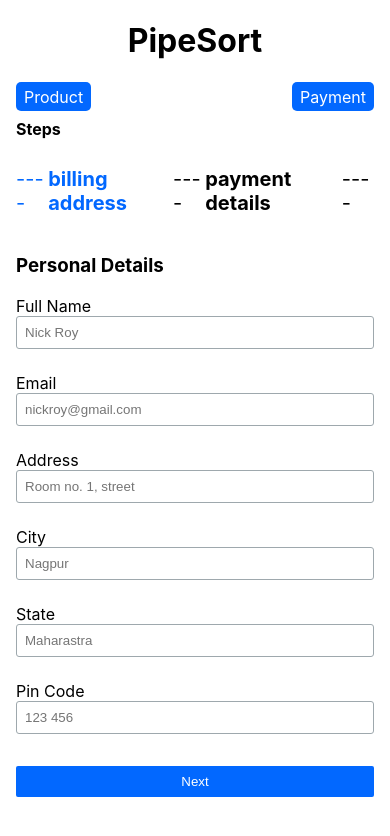
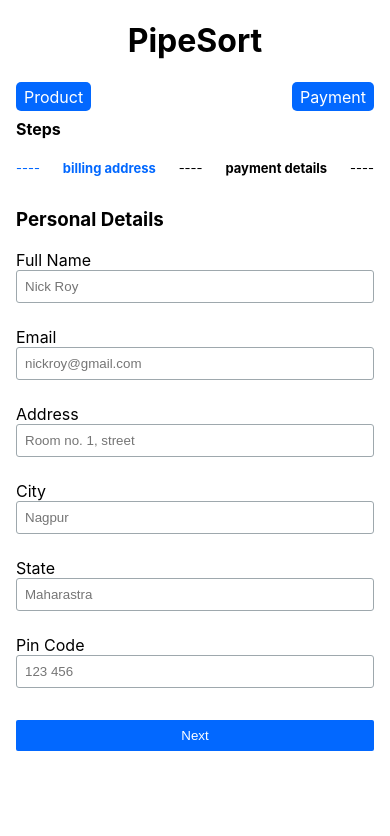
Before and after one commit to MayurBhowad/pipesort, a React (Create React App) app: page /payment in a window 390 px wide. Shown: the top 836 px of the page. Built offline with nearby package versions, Linux system fonts and the light colour scheme.

Commit message:
step form UI

```diff
--- a/src/components/payment/AddDetails.component.js
+++ b/src/components/payment/AddDetails.component.js
@@ -38,11 +38,21 @@
         '& h2': {
             margin: '.5rem 0',
             fontSize: '20px',
+
+            [theme.breakpoints.down(400)]: {
+                fontSize: '13px',
+                cursor: 'pointer',
+            }
         },
 
         '& p': {
-            fontSize: '20px'
+            fontSize: '20px',
+
+            [theme.breakpoints.down(400)]: {
+                fontSize: '13px',
+            }
         },
+
     },
     personalDetails: {
         flex: 1,
@@ -94,6 +104,9 @@
     const [expDate, setExpDate] = useState('')
     const [cvv, setCvv] = useState('')
 
+    const [isForm1Submited, setIsForm1Submited] = useState(false);
+    const [isForm2Submited, setIsForm2Submited] = useState(false);
+
     const onsubmit = () => {
         alert(`input values: ${fullName}, ${email}, ${address}, ${address}, ${city}, ${state}, ${pincode}, ${cardNumber}, ${cardName}, ${expDate}, ${cvv}`)
     }
@@ -107,22 +120,26 @@
                     <h4>Steps</h4>
                     <div className={classes.stepListItem}>
                         <p className={classes.active}>----</p>
-                        <h2 className={classes.active}>billing address</h2>
-                        <p >----</p>
-                        <h2 >payment details</h2>
-                        <p>----</p>
+                        <h2 className={classes.active} onClick={e => setIsForm1Submited(false)}>billing address</h2>
+                        <p className={isForm1Submited ? classes.active : null}>----</p>
+                        <h2 className={isForm1Submited ? classes.active : null} onClick={e => setIsForm1Submited(false)}>payment details</h2>
+                        <p className={isForm1Submited ? classes.active : null}>----</p>
                     </div>
                 </div>
-                <div className={classes.personalDetails} >
-                    <PersonalDetails setFullName={setFullName} setEmail={setEmail} setAddress={setAddress} setCity={setCity} setState={setState} setPincode={setPincode} />
-                </div>
-                {/* <div className={classes.gap}></div>
-                <div className={classes.paymentDetails} >
-                    <PaymentDetails setCardNumbe={setCardNumber} setCardName={setCardName} setExpDate={setExpDate} setCvv={setCvv} />
+                {!isForm1Submited &&
+                    <div className={classes.personalDetails} >
+                        <PersonalDetails setIsForm1Submited={setIsForm1Submited} setFullName={setFullName} setEmail={setEmail} setAddress={setAddress} setCity={setCity} setState={setState} setPincode={setPincode} />
+                    </div>
+                }
+                {/* <div className={classes.gap}></div> */}
+                {(isForm1Submited && !isForm2Submited) &&
+                    <div className={classes.paymentDetails} >
+                        <PaymentDetails setCardNumbe={setCardNumber} setCardName={setCardName} setExpDate={setExpDate} setCvv={setCvv} />
+                    </div>
+                }
+                {/* <div className={classes.submitBtn} >
+                    <button onClick={onsubmit}>Next</button>
                 </div> */}
-                <div className={classes.submitBtn} >
-                    <button onClick={onsubmit}>Next</button>
-                </div>
             </div>
         </div>
     )
--- a/src/components/payment/details/PaymentDetails.component.js
+++ b/src/components/payment/details/PaymentDetails.component.js
@@ -21,6 +21,27 @@
 
         '& span': {
             color: '#778891'
+        },
+    },
+    submitBtn: {
+        margin: '2rem 0',
+        '& button': {
+            width: '100%',
+            padding: '.5rem',
+            color: '#ffffff',
+
+            cursor: 'pointer',
+
+            border: 'none',
+            borderRadius: '2px',
+
+            backgroundColor: '#0268FF',
+
+            transition: 'all .5s',
+
+            '&:hover': {
+                backgroundColor: '#014CE6',
+            }
         },
     },
 }))
@@ -68,6 +89,11 @@
 
             </Grid>
 
+            <div className={classes.submitBtn} >
+                <button onClick={onsubmit}>Submit</button>
+            </div>
+
+
         </div>
     )
 }
--- a/src/components/payment/details/PersonalDetails.component.js
+++ b/src/components/payment/details/PersonalDetails.component.js
@@ -18,6 +18,27 @@
             outline: 'none',
         },
     },
+    submitBtn: {
+        margin: '2rem 0',
+        '& button': {
+            width: '100%',
+            padding: '.5rem',
+            color: '#ffffff',
+
+            cursor: 'pointer',
+
+            border: 'none',
+            borderRadius: '2px',
+
+            backgroundColor: '#0268FF',
+
+            transition: 'all .5s',
+
+            '&:hover': {
+                backgroundColor: '#014CE6',
+            }
+        },
+    },
 }))
 
 function PersonalDetails(props) {
@@ -25,7 +46,11 @@
     const [spacing1, setSpacing1] = useState(12)
     const [spacing2, setSpacing2] = useState(12)
     const { width } = useWindowDimensions()
-    const { setFullName, setEmail, setAddress, setCity, setState, setPincode } = props;
+    const { setIsForm1Submited, setFullName, setEmail, setAddress, setCity, setState, setPincode } = props;
+
+    const onsubmit = () => {
+        setIsForm1Submited(true)
+    }
 
     useEffect(() => {
         if (width > 768) {
@@ -69,6 +94,9 @@
                     <input type="text" placeholder="123 456" onChange={e => setPincode(e.target.value)} />
                 </Grid>
             </Grid>
+            <div className={classes.submitBtn} >
+                <button onClick={onsubmit}>Next</button>
+            </div>
 
         </div>
     )
```
